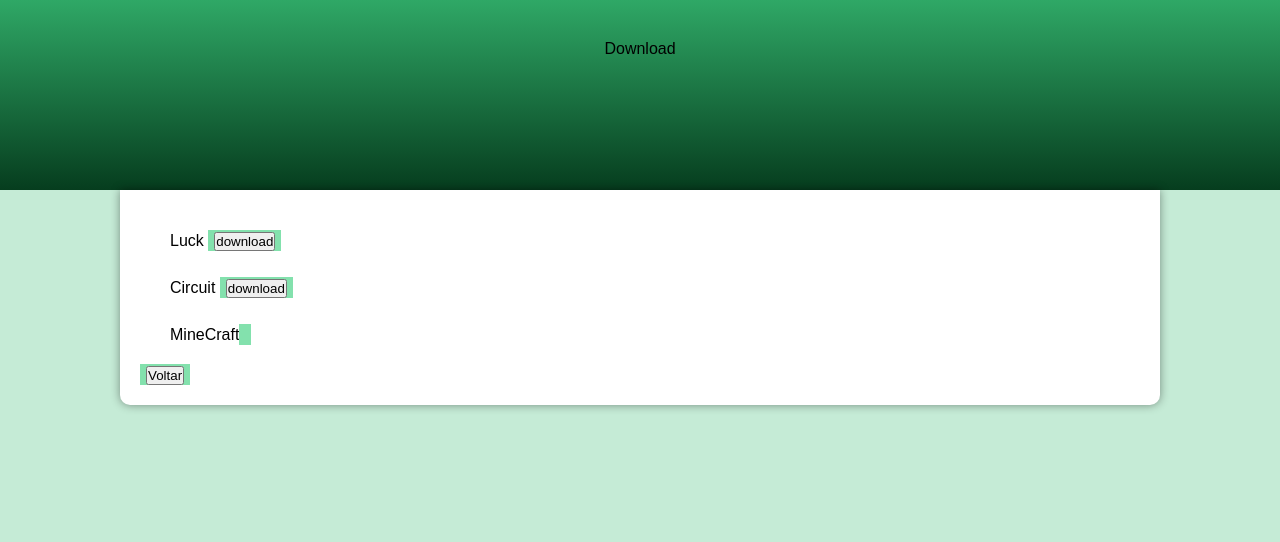
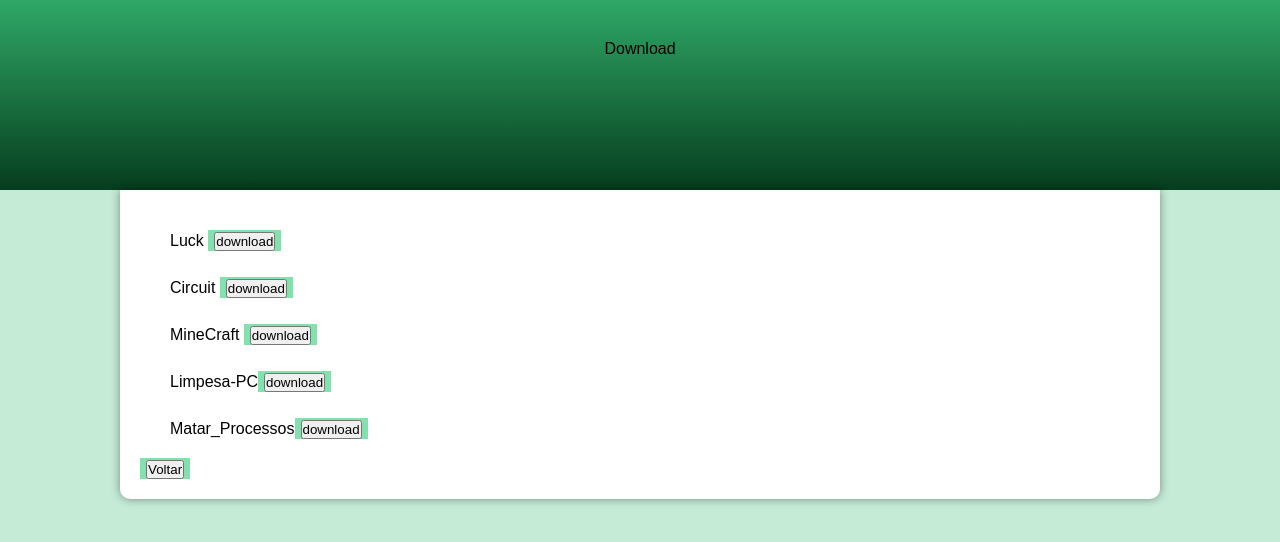
Before and after one commit to tellesjr/android, a plain HTML site: page dwonload.html in a window 1280 px wide. Drawn offline with Linux system fonts and the light colour scheme.

Commit message:
novos links

```diff
--- a/dwonload.html
+++ b/dwonload.html
@@ -7,6 +7,9 @@
     <link rel="shortcut icon" href="imagens/favicon.ico" type="image/x-icon">
     <link rel="stylesheet" href="estilo/style.css">
     <title>Download</title>
+    <style>
+
+    </style>
 
 
 </head>
@@ -21,8 +24,11 @@
 
         <p>Circuit  <a href="https://bit.ly/Jad-rp-circuit" target="_self"><input id="circuit" type="button" value="download"></a></p>
 
-        <p>MineCraft <a href="https://onedrive.live.com/embed?cid=4E6673B9EF3F5712&resid=4E6673B9EF3F5712%21116&authkey=AKPtBCLgMRW-N7I" target="self"></a></p>
+        <p>MineCraft <a href="https://onedrive.live.com/embed?cid=4E6673B9EF3F5712&resid=4E6673B9EF3F5712%21116&authkey=AKPtBCLgMRW-N7I" target="_self"><input id="minicraft" type="button" value="download"></a></p>
 
+        <p>Limpesa-PC<a href="https://bit.ly/limpeza-pc" target="_self"><input id="limpeza" type="button" value="download"></a></p>
+
+        <p>Matar_Processos<a href="https://bit.ly/matar-process" target="_self"><input id="Encerrar_Processos" type="button" value="download"></a></p>
         <div>
             <a href="index.html" target="_self" rel="prev"><input id="voltar" type="button" value="Voltar"></a>
         </div>
```
